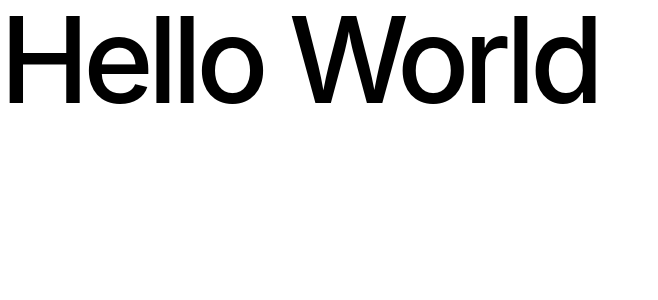
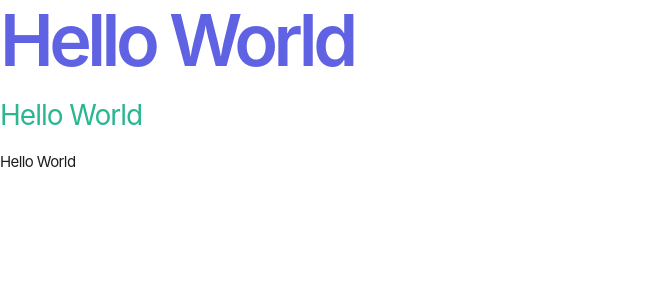
Before and after one commit to mirkobozzetto/NextJS-SandBox, a Next.js app in the folder front-end/: page / in a window 1280 px wide. Shown: the top 300 px of the page, without its empty margins (0-658 px from the left). Built offline with nearby package versions, Linux system fonts and the light colour scheme.

Commit message:
Typography.tsx add color system

```diff
--- a/front-end/src/pages/index.tsx
+++ b/front-end/src/pages/index.tsx
@@ -9,9 +9,17 @@ export default function Home() {
         title="Mon bac à sable NextJS"
         description="Generated by create next app"
       />
-      <Typography variant="h1" component="h1">
-        Hello World
-      </Typography>
+      <div className="space-y-5">
+        <Typography theme="primary" variant="h1" component="div">
+          Hello World
+        </Typography>
+        <Typography theme="secondary" variant="lead" component="div">
+          Hello World
+        </Typography>
+        <Typography variant="body-sm" component="div">
+          Hello World
+        </Typography>
+      </div>
     </>
   );
 }
--- a/front-end/src/ui/design-system/typography/Typography.tsx
+++ b/front-end/src/ui/design-system/typography/Typography.tsx
@@ -17,7 +17,7 @@ interface Props {
     | "caption3"
     | "caption4";
   component?: "h1" | "h2" | "h3" | "h4" | "h5" | "p" | "span" | "div";
-  theme?: "black" | "grey" | "white" | "primary" | "secondary";
+  theme?: "black" | "gray" | "white" | "primary" | "secondary";
   weight?: "regular" | "medium";
   className?: string;
   children: React.ReactNode;
@@ -31,7 +31,8 @@ export const Typography = ({
   className,
   children,
 }: Props) => {
-  let variantStyles: string = "";
+  let variantStyles: string = "",
+    colorStyles: string = "";
 
   switch (variant) {
     case "display":
@@ -78,13 +79,34 @@ export const Typography = ({
       variantStyles = "text-caption4";
       break;
   }
+
+  switch (theme) {
+    case "black": // Default
+      colorStyles = "text-gray";
+      break;
+    case "gray":
+      colorStyles = "text-gray-700";
+      break;
+    case "white":
+      colorStyles = "text-white";
+      break;
+    case "primary":
+      colorStyles = "text-primary";
+      break;
+    case "secondary":
+      colorStyles = "text-secondary";
+      break;
+    default:
+      break;
+  }
+
   return (
     <Component
       className={clsx(
         variantStyles,
+        colorStyles,
         weight === "medium" && "font-medium",
-        className,
-        "text-8xl"
+        className
       )}
     >
       {" "}
--- a/front-end/tailwind.config.js
+++ b/front-end/tailwind.config.js
@@ -2,6 +2,32 @@
 module.exports = {
   content: ["./src/**/*.{js,ts,jsx,tsx,mdx}"],
   theme: {
+    colors: {
+      white: "#ffffffff",
+      primary: {
+        200: "#efeffc",
+        300: "#cfd0f6",
+        400: "#7f81e8",
+        DEFAULT: "#5f62e2",
+        600: "#5658cb",
+      },
+      secondary: {
+        200: "#eaf8f4",
+        300: "#bfe9de",
+        400: "#56c4a7",
+        DEFAULT: "#2ab691",
+        600: "#26a482",
+      },
+      gray: {
+        400: "#f2f2f2",
+        500: "#e5e5e5",
+        600: "#b2b2b2",
+        700: "#808080",
+        800: "#333333",
+        DEFAULT: "#1d1d1d",
+      },
+    },
+
     fontSize: {
       "8xl": [
         "120px",
```
